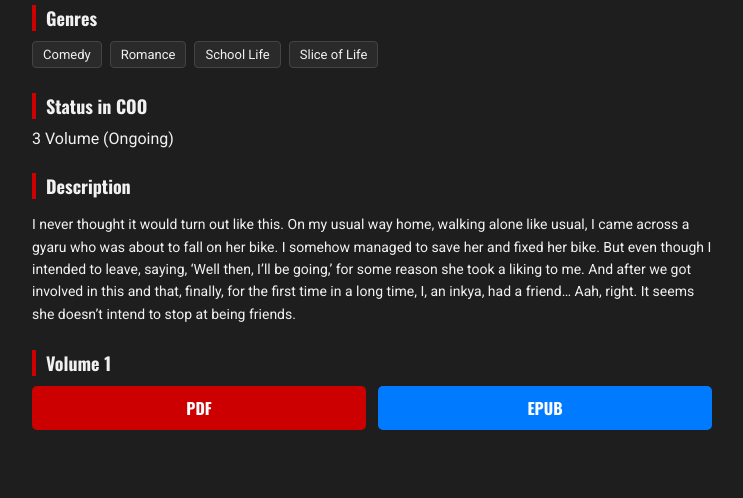
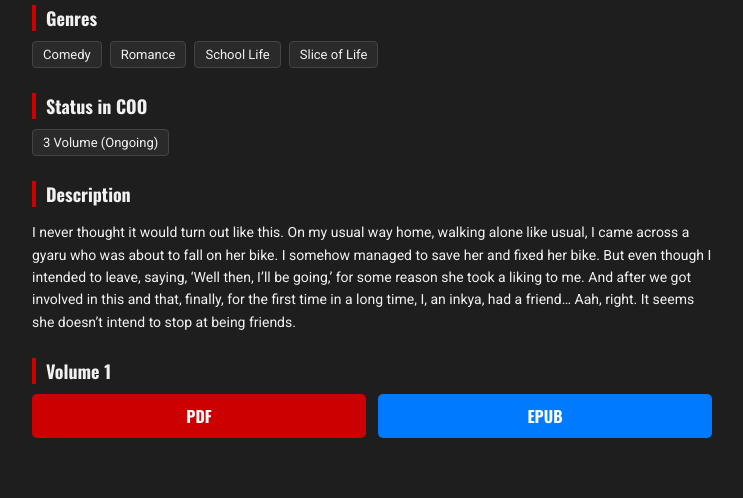
Before and after one commit to RJ-Novels/RJ-Novels, a Jekyll site: the page built from _novels/I_Fixed_a_Gyaru’s_Bicycle.html, in a window 1280 px wide. Shown: the part 739-1237 px from the top of the page, without its empty margins (268-1011 px from the left). Built offline with Jekyll 4.4.1, drawn with Linux system fonts in a browser that asks for light colours; comment, search, counter and statistics services are not loaded.

Commit message:
Update I_Fixed_a_Gyaru’s_Bicycle.html

```diff
--- a/_novels/I_Fixed_a_Gyaru’s_Bicycle.html
+++ b/_novels/I_Fixed_a_Gyaru’s_Bicycle.html
@@ -31,7 +31,9 @@ order: 57
   </section>
 <section class="section">
     <h2 class="section-header">Status in COO</h2>
+  <div class="genre-list">
 <span>3 Volume (Ongoing)</span>
+  </div>
 </section>
   <section class="section">
     <h2 class="section-header">Description</h2>
```
